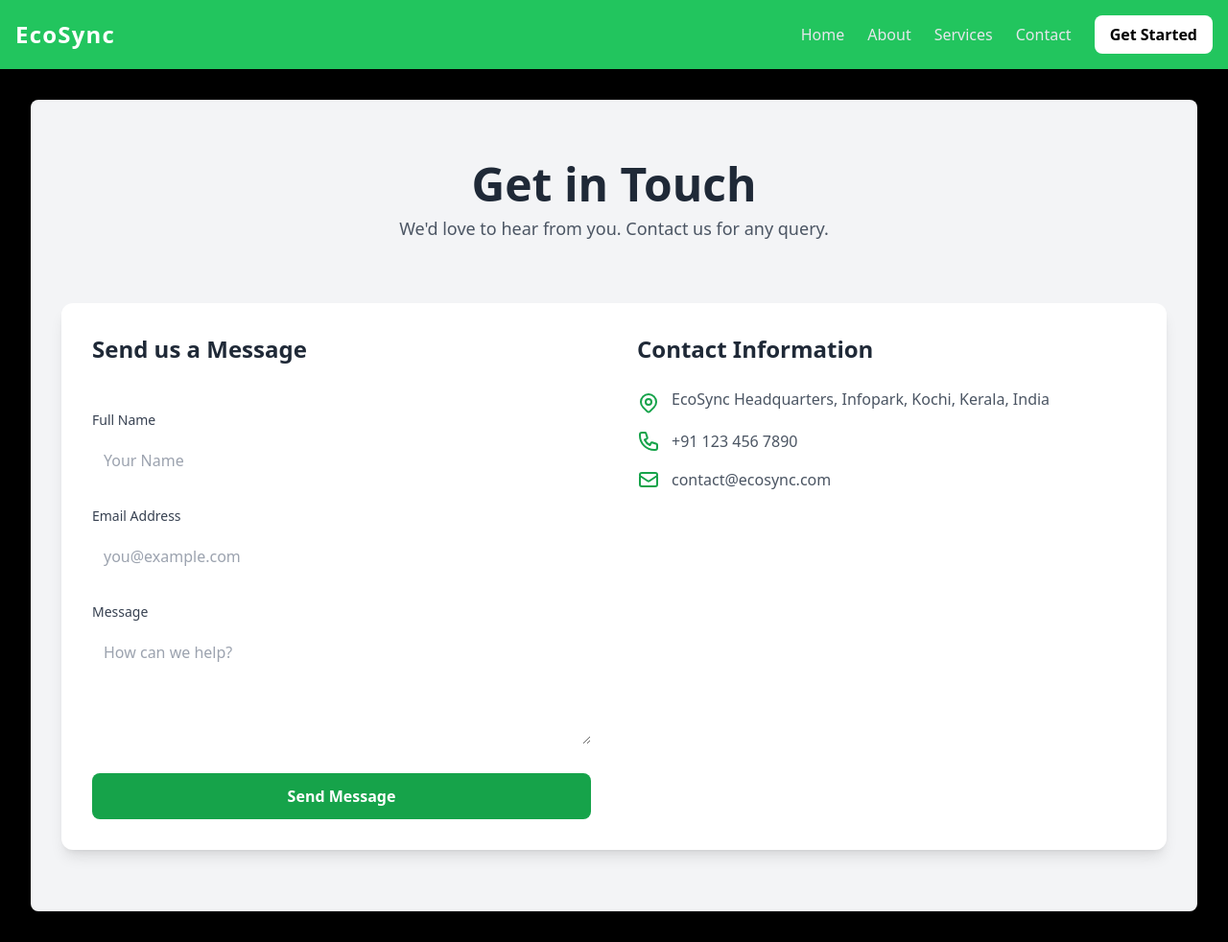
After one commit to Alwin42/Project_100, a Django app: page /contact/ in a window 1280 px wide. The commit adds this page. Shown: the whole page at 96% size. Run offline with Django 5.2, Linux system fonts and the light colour scheme; some libraries are stand-ins or nearby versions.

Commit message:
contact page Ui added

```diff
--- a/Eco-Sync/App/urls.py
+++ b/Eco-Sync/App/urls.py
@@ -7,4 +7,5 @@ urlpatterns = [
     path('', views.home, name='home'),
     path('about/', views.about, name='about'),
     path('service/', views.service, name='service'),
+    path('contact/', views.contact, name='contact'),
 ]
--- a/Eco-Sync/main/views.py
+++ b/Eco-Sync/main/views.py
@@ -8,3 +8,6 @@ def about(request):
 
 def service(request):
     return render(request, 'service.html')
+
+def contact(request):
+    return render(request, 'contact.html')
--- /dev/null
+++ b/Eco-Sync/templates/contact.html
@@ -0,0 +1,65 @@
+{% extends 'index.html' %}
+{% load static %}
+
+{% block content %}
+<div class="bg-gray-100 font-sans rounded-lg">
+    <div class="container mx-auto px-4 sm:px-6 lg:px-8 py-16 ">
+
+        <div class="text-center mb-16">
+            <h1 class="text-4xl md:text-5xl font-extrabold text-gray-800 mb-2">Get in Touch</h1>
+            <p class="text-lg text-gray-600">We'd love to hear from you. Contact us for any query.</p>
+        </div>
+
+        <div class="grid grid-cols-1 lg:grid-cols-2 gap-12 bg-white p-8 rounded-xl shadow-lg">
+
+            <div class="flex flex-col justify-center">
+                <h2 class="text-2xl font-bold text-gray-800 mb-6">Send us a Message</h2>
+                <form action="#" method="POST" class="space-y-6">
+                    {% csrf_token %}
+                    <div>
+                        <label for="name" class="block text-sm font-medium text-gray-700 mb-2">Full Name</label>
+                        <input type="text" id="name" name="name" required class="w-full border-gray-300 rounded-lg p-3 focus:ring-2 focus:ring-green-500 focus:border-green-500 transition" placeholder="Your Name">
+                    </div>
+
+                    <div>
+                        <label for="email" class="block text-sm font-medium text-gray-700 mb-2">Email Address</label>
+                        <input type="email" id="email" name="email" required class="w-full border-gray-300 rounded-lg p-3 focus:ring-2 focus:ring-green-500 focus:border-green-500 transition" placeholder="you@example.com">
+                    </div>
+
+                    <div>
+                        <label for="message" class="block text-sm font-medium text-gray-700 mb-2">Message</label>
+                        <textarea id="message" name="message" rows="4" required class="w-full border-gray-300 rounded-lg p-3 focus:ring-2 focus:ring-green-500 focus:border-green-500 transition" placeholder="How can we help?"></textarea>
+                    </div>
+
+                    <div>
+                        <button type="submit" class="w-full bg-green-600 hover:bg-green-700 text-white font-bold py-3 px-4 rounded-lg transition-transform transform hover:scale-105">
+                            Send Message
+                        </button>
+                    </div>
+                </form>
+            </div>
+
+            <div class="flex flex-col">
+                 <h2 class="text-2xl font-bold text-gray-800 mb-6">Contact Information</h2>
+                 <div class="space-y-4 text-gray-600">
+                    <div class="flex items-start">
+                         <svg class="h-6 w-6 text-green-600 mr-3 flex-shrink-0 mt-1" fill="none" viewBox="0 0 24 24" stroke="currentColor"><path stroke-linecap="round" stroke-linejoin="round" stroke-width="2" d="M17.657 16.657L13.414 20.9a1.998 1.998 0 01-2.827 0l-4.244-4.243a8 8 0 1111.314 0zM15 11a3 3 0 11-6 0 3 3 0 016 0z"/></svg>
+                         <span>EcoSync Headquarters, Infopark, Kochi, Kerala, India</span>
+                    </div>
+                     <div class="flex items-center">
+                        <svg class="h-6 w-6 text-green-600 mr-3 flex-shrink-0" fill="none" viewBox="0 0 24 24" stroke="currentColor"><path stroke-linecap="round" stroke-linejoin="round" stroke-width="2" d="M3 5a2 2 0 012-2h3.28a1 1 0 01.948.684l1.498 4.493a1 1 0 01-.502 1.21l-2.257 1.13a11.042 11.042 0 005.516 5.516l1.13-2.257a1 1 0 011.21-.502l4.493 1.498a1 1 0 01.684.949V19a2 2 0 01-2 2h-1C9.716 21 3 14.284 3 6V5z"/></svg>
+                        <span>+91 123 456 7890</span>
+                    </div>
+                     <div class="flex items-center">
+                        <svg class="h-6 w-6 text-green-600 mr-3 flex-shrink-0" fill="none" viewBox="0 0 24 24" stroke="currentColor"><path stroke-linecap="round" stroke-linejoin="round" stroke-width="2" d="M3 8l7.89 5.26a2 2 0 002.22 0L21 8M5 19h14a2 2 0 002-2V7a2 2 0 00-2-2H5a2 2 0 00-2 2v10a2 2 0 002 2z"/></svg>
+                        <span>contact@ecosync.com</span>
+                    </div>
+                 </div>
+
+
+            </div>
+
+        </div>
+    </div>
+</div>
+{% endblock %}
--- a/Eco-Sync/templates/index.html
+++ b/Eco-Sync/templates/index.html
@@ -19,7 +19,7 @@
                 <a href="{% url 'home' %}" class="text-gray-200 hover:text-white transition duration-300">Home</a>
                 <a href="{% url 'about' %}" class="text-gray-200 hover:text-white transition duration-300">About</a>
                 <a href="{% url 'service' %}" class="text-gray-200 hover:text-white transition duration-300">Services</a>
-                <a href="#" class="text-gray-200 hover:text-white transition duration-300">Contact</a>
+                <a href="{% url 'contact' %}" class="text-gray-200 hover:text-white transition duration-300">Contact</a>
                 <a href="#" class="bg-white text-black hover:bg-green-600 hover:text-white font-semibold py-2 px-4 rounded-lg transition duration-300">
                     Get Started
                 </a>
```
